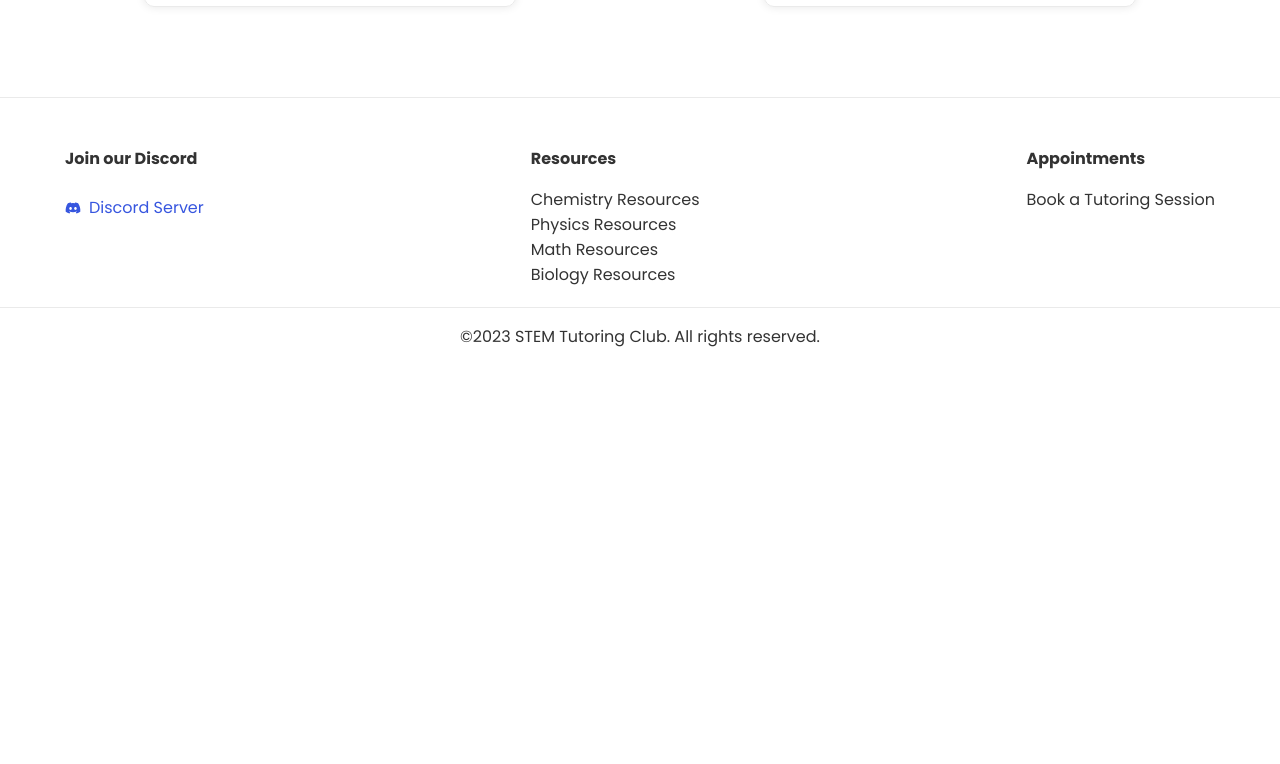
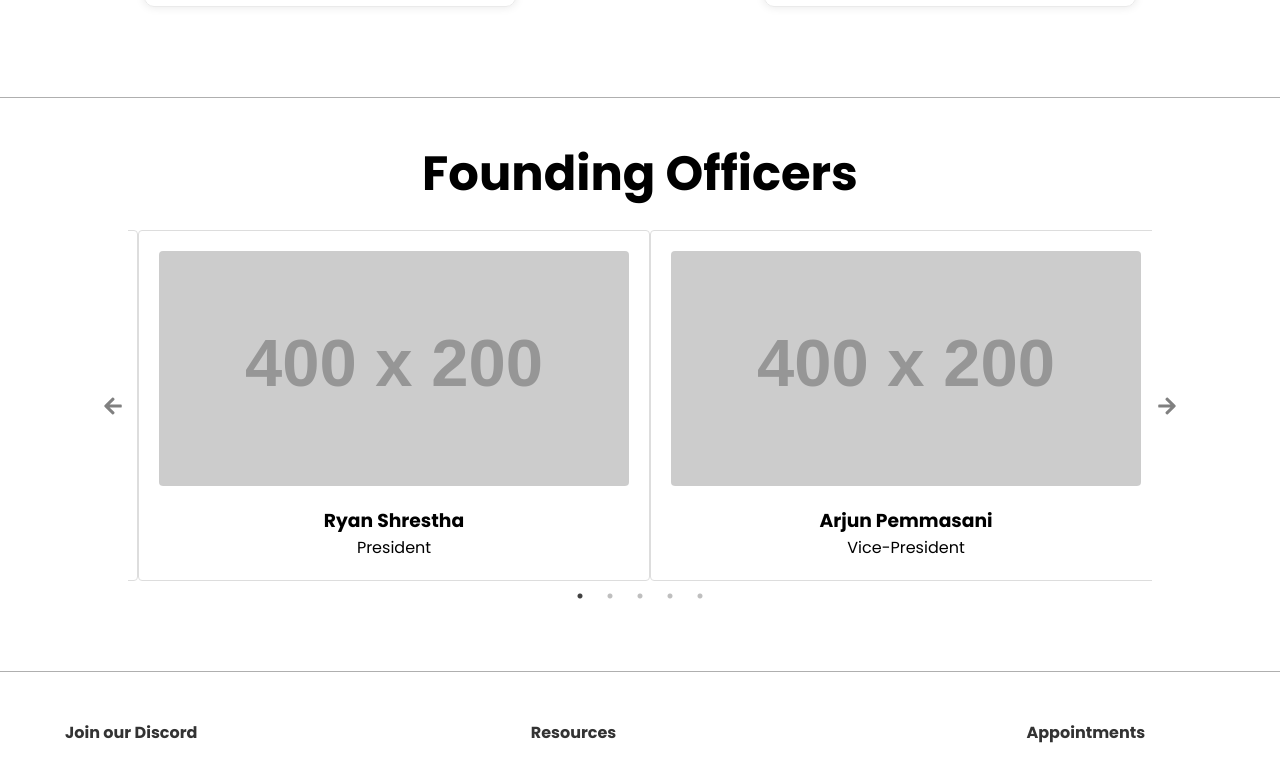
Before and after one commit to nytron88/stem-tutoring-website, a React (Create React App) app: page / in a window 1280 px wide. Shown: the part 1174-1938 px from the top of the page. Before the commit the page ends 1565 px from the top, so only its background shows below. Built offline with nearby package versions, Linux system fonts and the light colour scheme.

Commit message:
cardslider added and home page edits

```diff
--- a/package.json
+++ b/package.json
@@ -12,6 +12,9 @@
     "react-icons": "^4.12.0",
     "react-router-dom": "^6.20.1",
     "react-scripts": "5.0.1",
+    "react-slick": "^0.29.0",
+    "slick-carousel": "^1.8.1",
+    "swiper": "^11.0.5",
     "web-vitals": "^2.1.4"
   },
   "scripts": {
--- /dev/null
+++ b/src/components/CardSlider.js
@@ -0,0 +1,84 @@
+import React from 'react';
+import Slider from 'react-slick';
+import 'slick-carousel/slick/slick.css';
+import 'slick-carousel/slick/slick-theme.css';
+import './styles/CardSlider.css';
+import { FaArrowLeft, FaArrowRight } from 'react-icons/fa';
+
+function CardSlider() {
+  const settings = {
+    dots: true,
+    infinite: true,
+    speed: 500,
+    slidesToShow: 2,
+    slidesToScroll: 1,
+    nextArrow: <SampleNextArrow />,
+    prevArrow: <SamplePrevArrow />,
+    responsive: [
+      {
+        breakpoint: 768,
+        settings: {
+          slidesToShow: 1,
+          slidesToScroll: 1,
+        },
+      },
+    ],
+  };
+
+  return (
+    <div className='slider-container'>
+      <h1>Founding Officers</h1>
+      <Slider {...settings}>
+        <div className='card'>
+          <img src="https://via.placeholder.com/400x200" alt="Placeholder" />
+          <h3>Ryan Shrestha</h3>
+          <p>President</p>
+        </div>
+        <div className='card'>
+          <img src="https://via.placeholder.com/400x200" alt="Placeholder" />
+          <h3>Arjun Pemmasani</h3>
+          <p>Vice-President</p>
+        </div>
+        <div className='card'>
+          <img src="https://via.placeholder.com/400x200" alt="Placeholder" />
+          <h3>Siddhant Jain</h3>
+          <p>Secretary and Web Developer</p>
+        </div>
+        <div className='card'>
+          <img src="https://via.placeholder.com/400x200" alt="Placeholder" />
+          <h3>Anand Patil</h3>
+          <p>Club Manager</p>
+        </div>
+        <div className='card'>
+          <img src="https://via.placeholder.com/400x200" alt="Placeholder" />
+          <h3>Akhilesh Vattumilli</h3>
+          <p>Media and Communications</p>
+        </div>
+      </Slider>
+    </div>
+  );
+}
+
+function SampleNextArrow(props) {
+  const { className, style, onClick } = props;
+  return (
+    <FaArrowRight
+      className={`${className} custom-arrow`}
+      style={{ ...style, display: 'block' }}
+      onClick={onClick}
+    />
+  );
+}
+
+function SamplePrevArrow(props) {
+  const { className, style, onClick } = props;
+  return (
+    <FaArrowLeft
+      className={`${className} custom-arrow`}
+      style={{ ...style, display: 'block' }}
+      onClick={onClick}
+    />
+  );
+}
+
+export default CardSlider;
--- a/src/components/styles/AboutUs.css
+++ b/src/components/styles/AboutUs.css
@@ -2,6 +2,7 @@
     text-align: center;
     padding: 50px 20px;
     background-color: #fff; /* Assuming a light theme */
+    border-bottom: 1px solid rgba(0, 0, 0, 0.313);
   }
 
   .about-container h1 {
@@ -88,16 +89,13 @@
   }
 
   .info-card {
-    /* Set the width to a percentage or fixed value as needed */
     width: 100%; /* You might want to set a max-width here */
-    /* Remove any margin or padding that might affect centering */
     margin: 0;
     margin-top: 20px;
     padding: 20px;
   }
 
   .icon {
-    /* Adjust icon size if necessary */
     font-size: 2rem; /* Example size */
   }
 }
--- /dev/null
+++ b/src/components/styles/CardSlider.css
@@ -0,0 +1,53 @@
+.slider-container {
+    width: 80%;
+    margin: 0 auto;
+    padding: 40px 0;
+    text-align: center;
+    margin-bottom: 50px;
+  }
+
+  .slider-container h1 {
+    font-size: 3rem;
+    margin-bottom: 20px;
+  }
+
+  .card {
+    padding: 20px;
+    text-align: center;
+    background: #fff;
+    border: 1px solid #ddd;
+    max-width: 800px;
+    margin: 0 10px;
+    border-radius: 4px;
+  }
+
+  .card img {
+    width: 100%;
+    height: auto;
+    border-radius: 4px;
+    margin-bottom: 20px;
+  }
+
+  .slick-next:before, .slick-prev:before {
+    color: black;
+  }
+
+  .slick-prev {
+    left: -25px;
+    z-index: 1;
+  }
+
+  .slick-next {
+    right: -25px;
+    z-index: 1;
+  }
+
+
+  .slick-arrow.custom-arrow {
+    color: grey !important;
+    font-size: 20px !important;
+  }
+
+  .slick-arrow.custom-arrow:hover {
+    color: #7F00FF !important;
+  }
--- a/src/components/styles/Footer.css
+++ b/src/components/styles/Footer.css
@@ -3,7 +3,7 @@
     color: #333;
     padding: 2rem 0;
     font-family: 'Poppins', sans-serif;
-    border-top: 1px solid #eaeaea;
+    border-top: 1px solid rgba(0, 0, 0, 0.313);
   }
 
   .footer-container {
@@ -67,7 +67,7 @@
     padding-top: 1rem;
     margin-top: 20px;
     margin-bottom: 10px;
-    border-top: 1px solid #eaeaea;
+    border-top: 1px solid rgba(0, 0, 0, 0.313);
   }
 
   .footer-bottom p {
--- a/src/components/styles/HeroSection.css
+++ b/src/components/styles/HeroSection.css
@@ -6,13 +6,13 @@
     flex-direction: column;
     justify-content: center;
     align-items: center;
-    color: white;
-    background: #7F00FF;
+    background-color: white;
+    /* background: #7F00FF;
     background: -webkit-linear-gradient(to right, #E100FF, #7F00FF);
-    background: linear-gradient(to right, #E100FF, #7F00FF);
+    background: linear-gradient(to right, #E100FF, #7F00FF);   */
     text-align: center;
     padding: 0 20px;
-    border-top: 1px solid #eaeaea;
+    border-bottom: 1px solid rgba(0, 0, 0, 0.313);
   }
 
   .hero-container h1 {
--- a/src/components/styles/Navbar.css
+++ b/src/components/styles/Navbar.css
@@ -23,6 +23,7 @@ header {
   background-color: #fff;
   color: var(--secondaryColor);
   box-shadow: 0 2px 4px rgba(0, 0, 0, 0.1);
+  border-bottom: 1px solid rgba(0, 0, 0, 0.313);
 }
 
 header .logo {
--- a/src/routes/Home.js
+++ b/src/routes/Home.js
@@ -3,6 +3,7 @@ import "./styles/Home.css"
 import Navbar from "../components/Navbar";
 import HeroSection from "../components/HeroSection";
 import AboutUs from "../components/AboutUs";
+import CardSlider from "../components/CardSlider";
 import Footer from "../components/Footer"
 
 function Home() {
@@ -11,6 +12,7 @@ function Home() {
             <Navbar />
             <HeroSection />
             <AboutUs />
+            <CardSlider />
             <Footer />
         </React.Fragment>
     )
```
Also changed, not shown: 1 other file (tests, documents, lock files or other folders).
